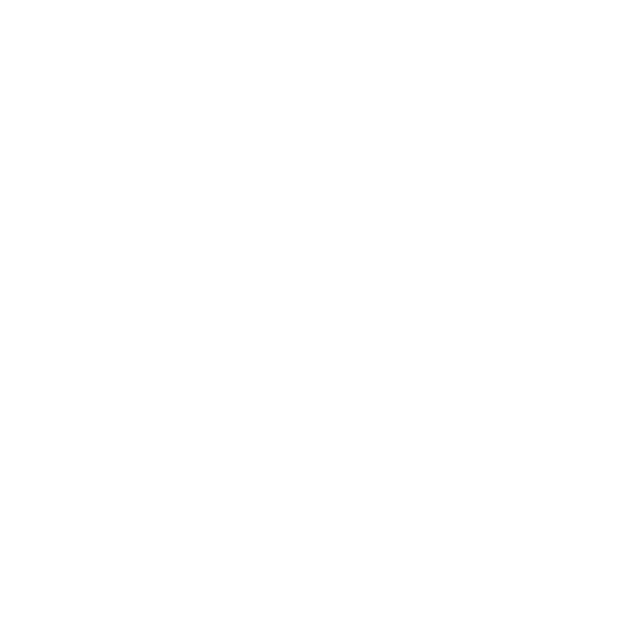
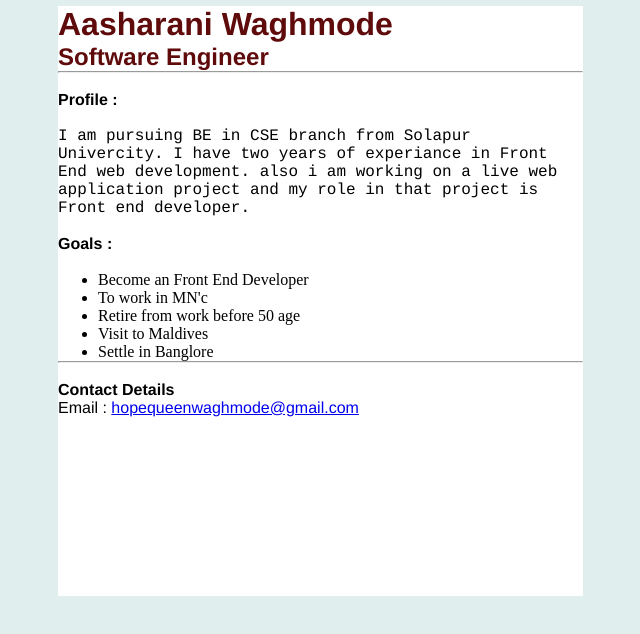
Before and after one commit to hopequeen/personal-portfolio-page, a plain HTML site: page index.html in a window 1280 px wide. Shown: the whole page, without its empty margins (287-927 px from the left). Drawn offline with Linux system fonts and the light colour scheme.

Commit message:
First project
Portfolio

```diff
--- a/index.html
+++ b/index.html
@@ -1 +1,33 @@
-<!-- Add your HTML Code here -->
+<!DOCTYPE html>
+<html>
+<head>
+  <title>portfolio</title>
+  <link href="style.css" type="text/css" rel="stylesheet">
+</head>
+<body>
+
+    <div class="profileBody">
+        <h1>Aasharani Waghmode</h1>
+        <h2>Software Engineer</h2>
+        <hr /><br>
+        <strong>Profile :</strong>
+
+        <p style="font-family:courier;"><br>I am pursuing BE in CSE branch from Solapur Univercity. I have two years of experiance in
+            Front End web development. also i am working on a live web application project and my role
+            in that project is Front end developer.
+        </p>
+        <br>
+        <strong>Goals :</strong>
+        <ul><br>
+            <li>Become an Front End Developer</li>
+            <li>To work in MN'c</li>
+            <li>Retire from work before 50 age</li>
+            <li>Visit to Maldives</li>
+            <li>Settle in Banglore</li>
+        </ul>
+        <hr /><br>
+        <strong>Contact Details</strong>
+        <p>Email : <a href="https://www.gmail.com">hopequeenwaghmode@gmail.com</a></p>
+    </div>
+</body>
+</html>
--- a/style.css
+++ b/style.css
@@ -1 +1,30 @@
-/* Add your CSS code here */
+* {
+    font-family: Helvetica, Arial, sans-serif;
+    max-width: 700px;
+    margin: auto;
+
+  }
+  h1{
+      color:rgb(95, 11, 11);
+
+  }
+  h2{
+      color:rgb(95, 11, 11);
+  }
+
+body {
+      min-width: 500px;
+      background-color: #e0eeee;
+  }
+
+  .profileBody {
+    display: inline-block;
+    background-color: white;
+    margin-top: 6px;
+    margin-left: 55px;
+    width: 75%;
+    height: 590px;
+  }
+  ul li{
+    font-family: 'Times New Roman';
+  }
```
